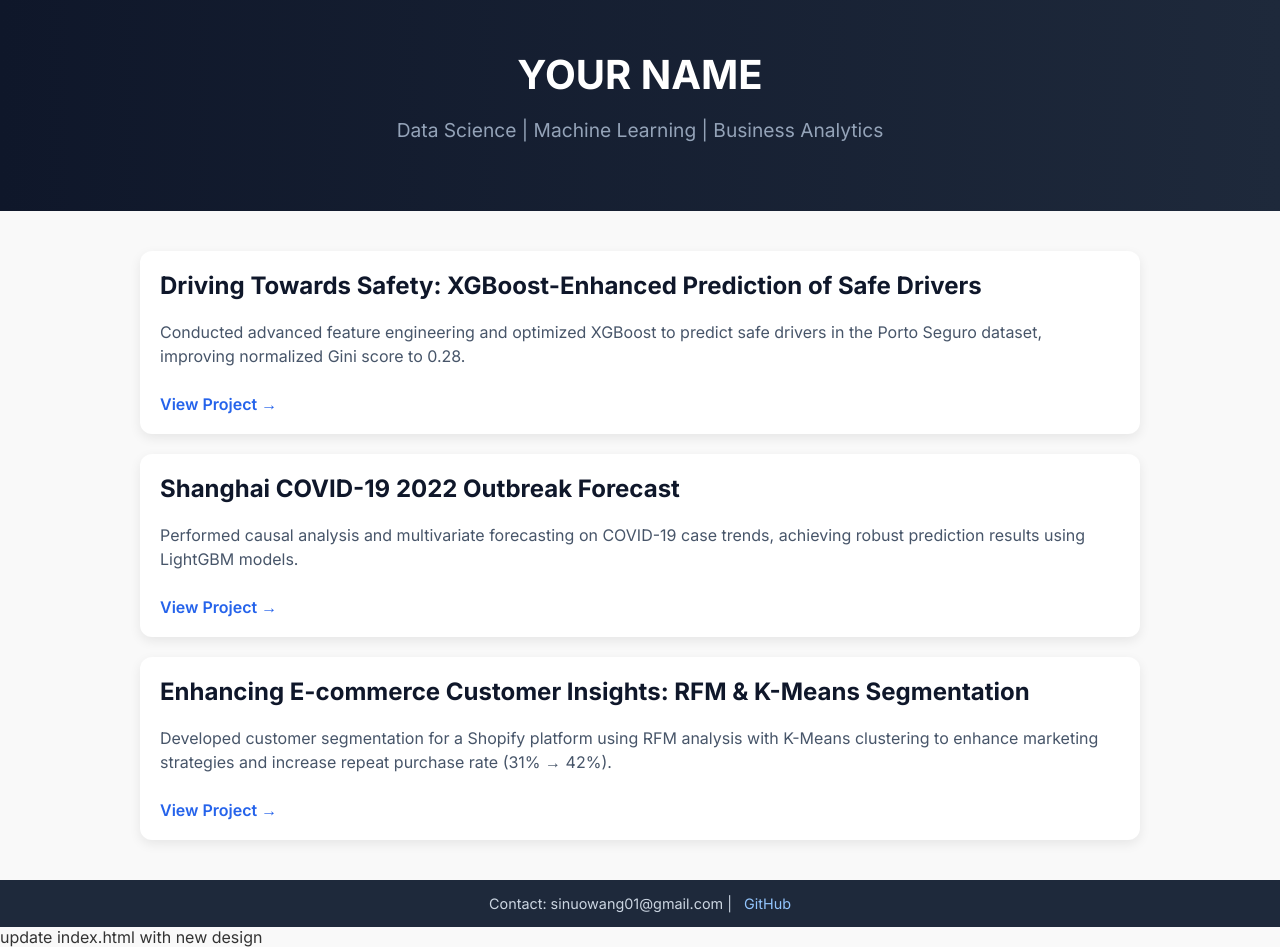
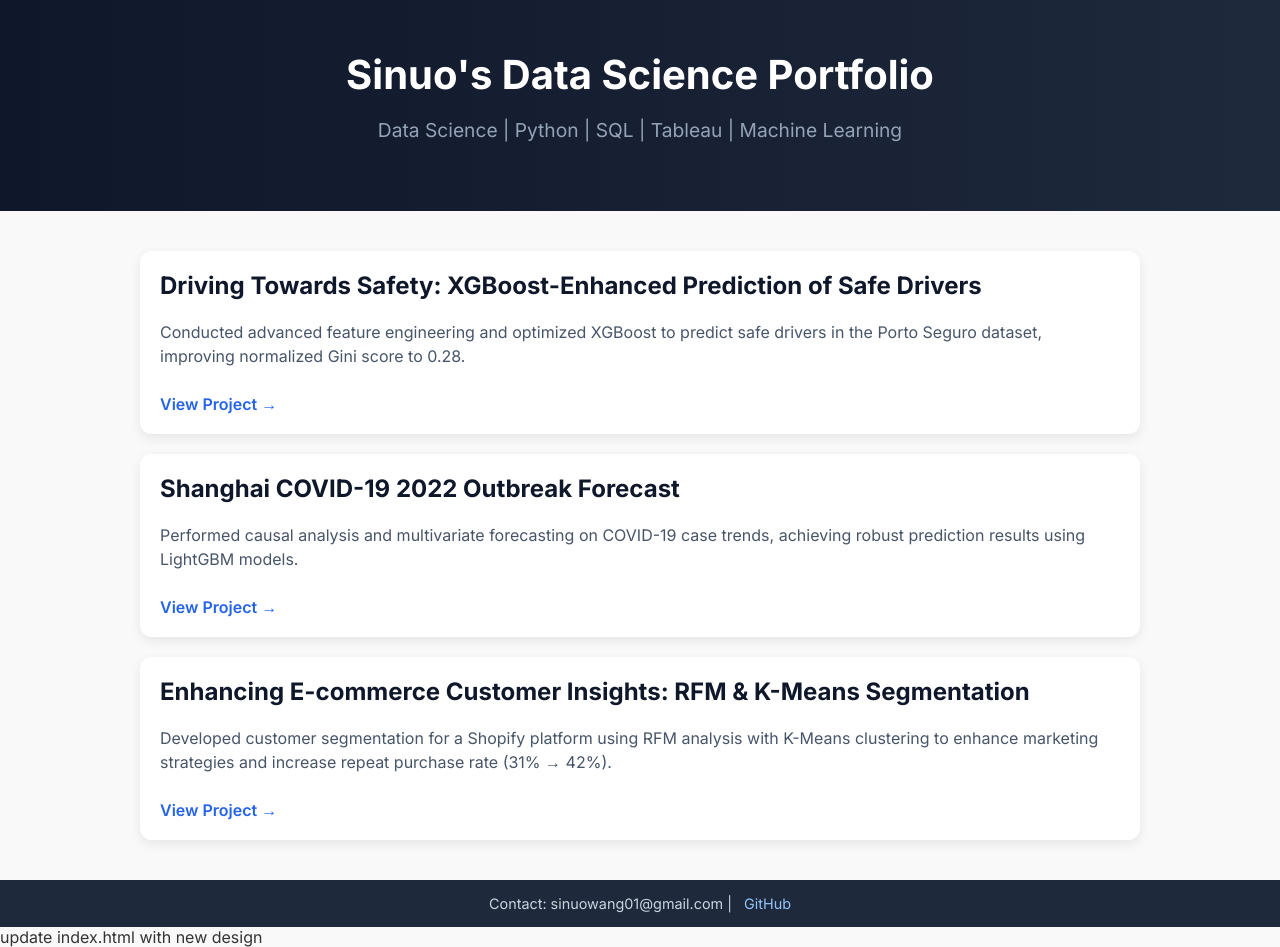
Before and after one commit to snw16/portfolio, a plain HTML site: page index.html in a window 1280 px wide. Drawn offline with Linux system fonts and the light colour scheme.

Commit message:
index.html

```diff
--- a/index.html
+++ b/index.html
@@ -97,8 +97,8 @@
 </head>
 <body>
   <header>
-    <h1>YOUR NAME</h1>
-    <p>Data Science | Machine Learning | Business Analytics</p>
+    <h1>Sinuo's Data Science Portfolio</h1>
+    <p>Data Science | Python | SQL | Tableau | Machine Learning</p>
   </header>
 
   <main class="container">
```
